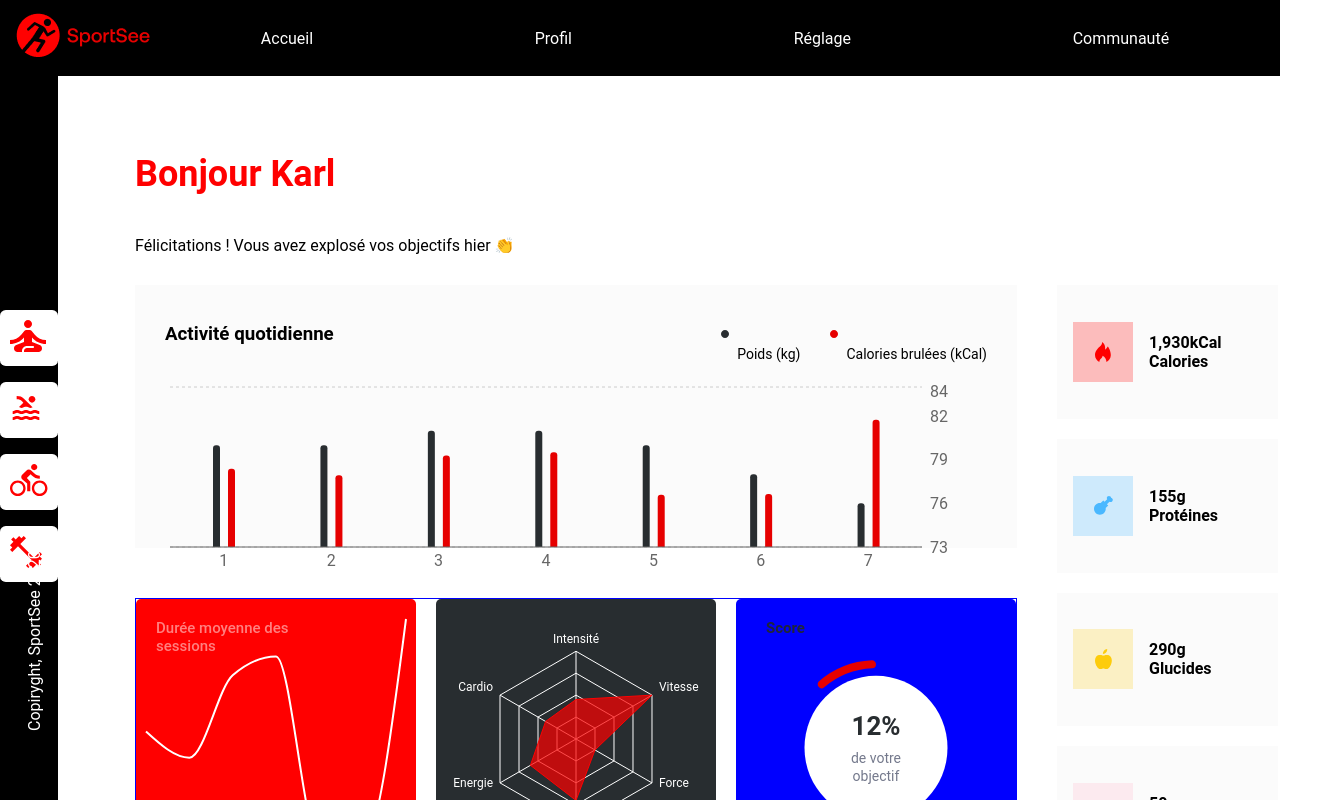
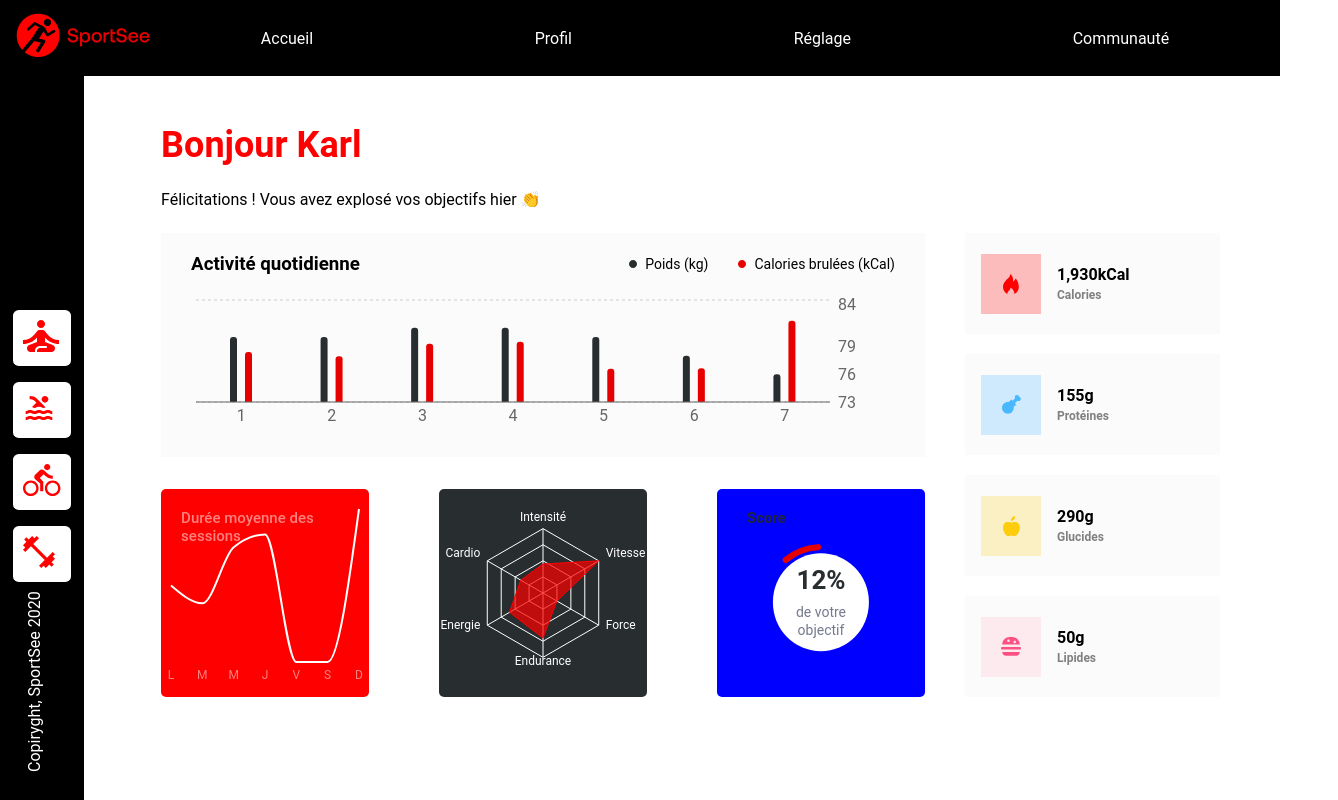
Before and after one commit to Startom78/P12_SportSee_Frontend, a React (Vite) app: page /user/12 in a window 1280 px wide. Shown: the top 800 px of the page, 1338 px wide, since content can reach past the window. Built offline with nearby package versions, Linux system fonts and the light colour scheme.

Commit message:
fixed fixed components, they are now responsive

```diff
--- a/src/components/averagesessions/averagesessions.css
+++ b/src/components/averagesessions/averagesessions.css
@@ -2,7 +2,7 @@
     position: relative;
     flex: 0 0 auto;
     aspect-ratio: 1 / 1;
-    height: 280px;
+    height: clamp(140px, 26vh, 280px);
     background-color: #FF0000;
     border-radius: 5px;
     overflow: hidden;
--- a/src/components/dailyactivity/Dailyactivity.jsx
+++ b/src/components/dailyactivity/Dailyactivity.jsx
@@ -48,7 +48,7 @@ function DailyActivity({ userId }){
                     </div>
                 </div>
 
-                <ResponsiveContainer width="100%" height={200} className="chartContainer">
+                <ResponsiveContainer width="100%" height="100%" className="chartContainer">
                     <BarChart data={data} barGap={8}>
                         <CartesianGrid strokeDasharray="3 3" vertical={false} />
                         <XAxis dataKey="day" tickLine={false} />
--- a/src/components/dailyactivity/dailyactivity.css
+++ b/src/components/dailyactivity/dailyactivity.css
@@ -3,7 +3,7 @@
     flex-direction: column;
     background-color: #FBFBFB;
     width: 100%;
-    height: 263px;
+    height: clamp(150px, 28vh, 263px);
     padding: 20px 30px;
 }
 
@@ -31,6 +31,8 @@
 }
 
 .chartContainer{
+    flex: 1;
+    min-height: 0;
     margin-top: 20px;
 }
 
--- a/src/components/greetings/greetings.css
+++ b/src/components/greetings/greetings.css
@@ -4,9 +4,9 @@ h1{
 }
 
 .greetings{
-    margin: 77px 0 0 77px;
+    margin: clamp(20px, 6vh, 77px) 0 0 77px;
 }
 
-p{
-    margin-top: 41px;
+.greetings p{
+    margin-top: clamp(10px, 3vh, 41px);
 }
--- a/src/components/hexagondiagram/hexagon.css
+++ b/src/components/hexagondiagram/hexagon.css
@@ -1,7 +1,7 @@
 .hexagon{
     flex: 0 0 auto;
     aspect-ratio: 1 / 1;
-    height: 280px;
+    height: clamp(140px, 26vh, 280px);
     background-color: #282D30;
     border-radius: 5px;
 }
--- a/src/components/nutriments/Nutriments.jsx
+++ b/src/components/nutriments/Nutriments.jsx
@@ -17,7 +17,7 @@ function Nutriments({ userId }){
                 </div>
 
                 <div className='infos'>
-                    <div className='bold'> {calorieCount.toLocaleString('en-US')}kCal <br></br> Calories</div>
+                    <div className='bold'> {calorieCount.toLocaleString('en-US')}kCal <br></br> <span className='nutrimentLabel'>Calories</span></div>
                 </div>
             </div>
 
@@ -30,7 +30,7 @@ function Nutriments({ userId }){
                 </div>
 
                 <div className='infos'>
-                    <div className='bold'> {proteinCount.toLocaleString('en-US')}g <br></br> Protéines</div>
+                    <div className='bold'> {proteinCount.toLocaleString('en-US')}g <br></br> <span className='nutrimentLabel'>Protéines</span></div>
                 </div>
             </div>
 
@@ -45,7 +45,7 @@ function Nutriments({ userId }){
                 </div>
 
                 <div className='infos'>
-                    <div className='bold'> {carbohydrateCount.toLocaleString('en-US')}g <br></br> Glucides</div>
+                    <div className='bold'> {carbohydrateCount.toLocaleString('en-US')}g <br></br> <span className='nutrimentLabel'>Glucides</span></div>
                 </div>
             </div>
 
@@ -60,7 +60,7 @@ function Nutriments({ userId }){
                 </div>
 
                 <div className='infos'>
-                    <div className='bold'> {lipidCount.toLocaleString('en-US')}g <br></br> Lipides</div>
+                    <div className='bold'> {lipidCount.toLocaleString('en-US')}g <br></br> <span className='nutrimentLabel'>Lipides</span></div>
                 </div>
             </div>
 
--- a/src/components/nutriments/nutriments.css
+++ b/src/components/nutriments/nutriments.css
@@ -58,6 +58,11 @@
     font-weight: bold;
 }
 
+.nutrimentLabel{
+    font-size: 12px;
+    color: grey;
+}
+
 .infos{
     display: flex;
     flex-direction: column;
--- a/src/components/score/score.css
+++ b/src/components/score/score.css
@@ -3,7 +3,7 @@
     flex-direction: column;
     flex: 0 0 auto;
     aspect-ratio: 1 / 1;
-    height: 280px;
+    height: clamp(140px, 26vh, 280px);
     background-color: blue;
     border-radius: 5px;
     padding: 20px 30px;
--- a/src/index.css
+++ b/src/index.css
@@ -8,6 +8,7 @@
 html, body{
   width: 100%;
   height: 100%;
+  overflow: hidden;
 }
 
 main{
@@ -25,7 +26,7 @@ main{
   flex-direction: row;
   align-items: stretch;
   height: auto;
-  margin: 30px 60px 77px 77px;
+  margin: clamp(10px, 3vh, 30px) 60px clamp(15px, 5vh, 77px) 77px;
 }
 
 .activities-blocks{
@@ -41,8 +42,7 @@ main{
   gap: 20px;
   width: 100%;
   height: auto;
-  margin-top: 50px;
-  border : 1px solid blue;
+  margin-top: clamp(15px, 4vh, 50px);
 }
 
 .nutriments-blocks{
--- a/src/services/mockeddata.jsx
+++ b/src/services/mockeddata.jsx
@@ -21,7 +21,7 @@ const USER_MAIN_DATA = [
             lastName: 'Ratorez',
             age: 34,
         },
-        score: 0.3,
+        todayScore: 0.3,
         keyData: {
             calorieCount: 2500,
             proteinCount: 90,
```
